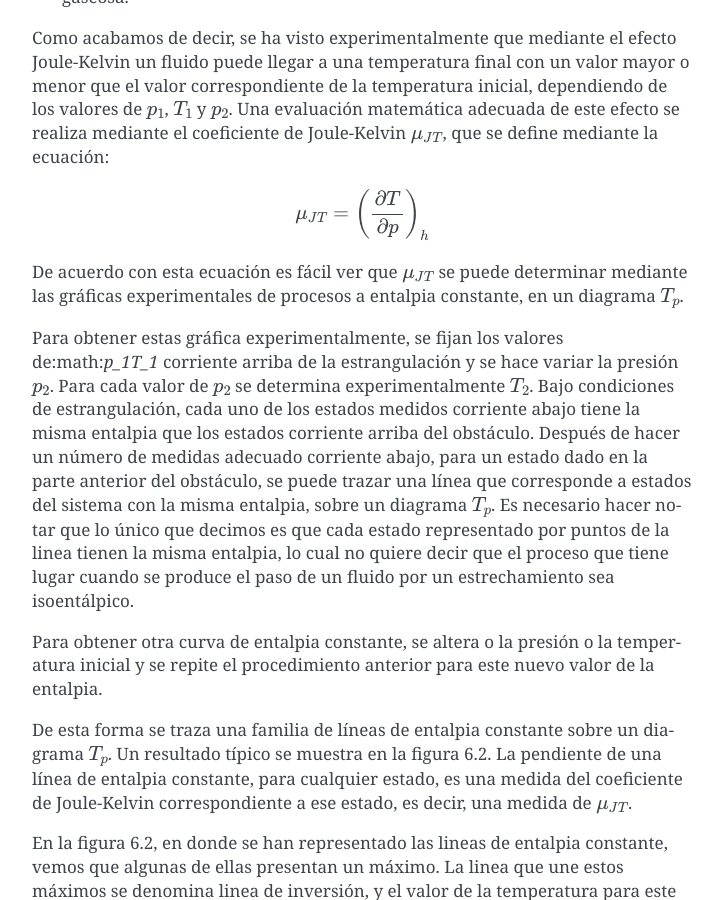
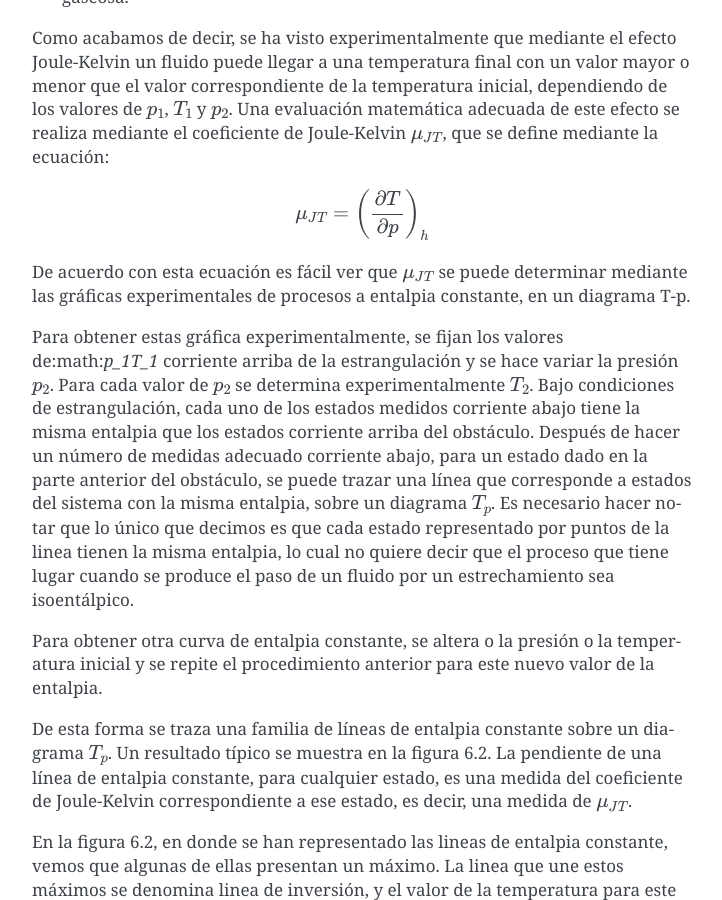
Before and after one commit to mantielero/termodinamica, a Sphinx documentation site: the page built from source/rtg_JT_JK.rst, in a window 1280 px wide and 900 px high, scrolled down 2057 px. Shown: the whole window, without its empty margins (388-1110 px from the left). Built offline with Sphinx 7.4.7, drawn with Linux system fonts in a browser that asks for light colours; pages that are not in the unit, such as notebooks, are missing from menus; some of the changed lines change nothing that is shown.

Commit message:
Update rtg_JT_JK.rst

```diff
--- a/source/rtg_JT_JK.rst
+++ b/source/rtg_JT_JK.rst
@@ -33,7 +33,7 @@ Como acabamos de decir, se ha visto experimentalmente que mediante el efecto Jou
    \mu_{JT} = \left( \frac{\partial T}{\partial p}\right)_h
 
 
-De acuerdo con esta ecuación es fácil ver que :math:`\mu_{JT}` se puede determinar mediante las gráficas experimentales de procesos a entalpia constante, en un diagrama :math:`T_p`.
+De acuerdo con esta ecuación es fácil ver que :math:`\mu_{JT}` se puede determinar mediante las gráficas experimentales de procesos a entalpia constante, en un diagrama T-p.
 
 Para obtener estas gráfica experimentalmente, se fijan los valores de:math:`p_1T_1` corriente arriba de la estrangulación y se hace variar la presión :math:`p_2`. Para cada valor de :math:`p_2` se determina experimentalmente :math:`T_2`. Bajo condiciones de estrangulación, cada uno de los estados medidos corriente abajo tiene la misma entalpia que los estados corriente arriba del obstáculo. Después de hacer un número de medidas adecuado corriente abajo, para un estado dado en la parte anterior del obstáculo, se puede trazar una línea que corresponde a estados del sistema con la misma entalpia, sobre un diagrama :math:`T_p`. Es necesario hacer notar que lo único que decimos es que cada estado representado por puntos de la linea tienen la misma entalpia, lo cual no quiere decir que el proceso que tiene lugar cuando se produce el paso de un fluido por un estrechamiento sea isoentálpico.
 
```
